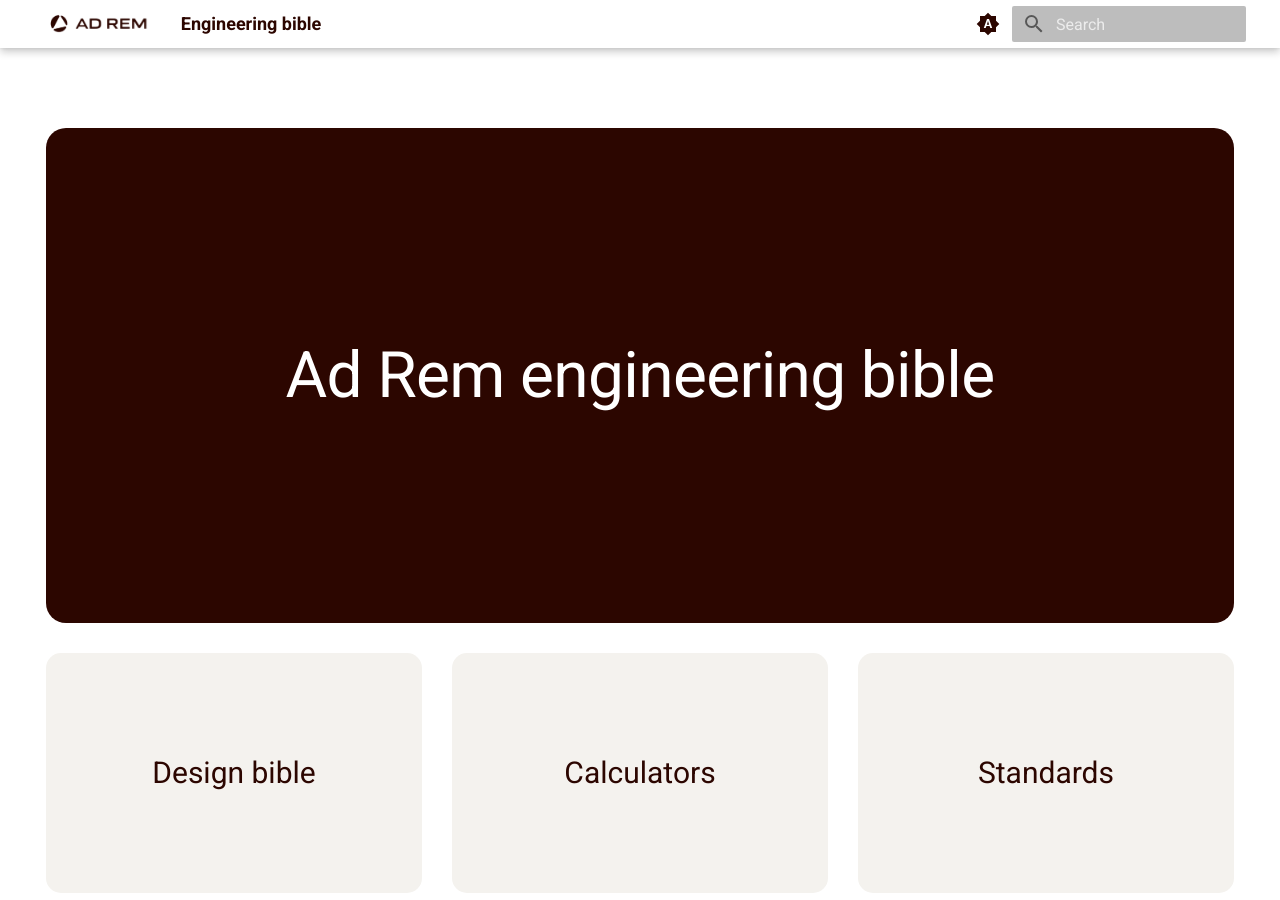
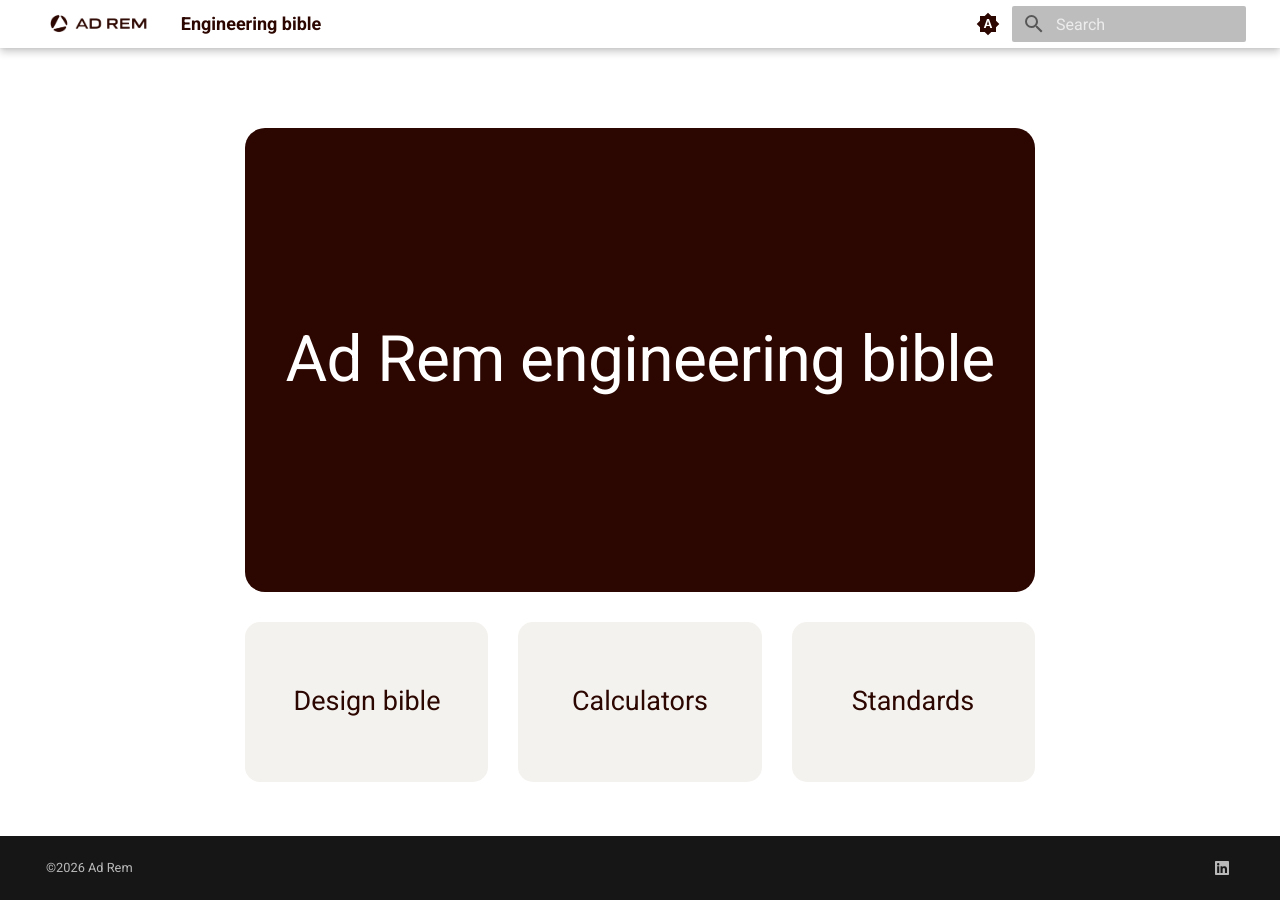
Before and after one commit to Laurens-De-Bel/Design-bible, an MkDocs documentation site: the page built from docs/index.md, in a window 1280 px wide and 900 px high. Built offline with MkDocs 1.6.1 and Material for MkDocs 9.7.7, drawn with Linux system fonts in a browser that asks for light colours.

Commit message:
main page update

```diff
--- a/docs/stylesheets/extra.css
+++ b/docs/stylesheets/extra.css
@@ -22,14 +22,46 @@
   display: none;
 }
 
-/* Homepage hero + section cards - sized to fill the viewport below the
-   header, similar to ad-rem.com/nl's homepage. */
+/* Homepage: lock the page to the viewport height on screens roomy
+   enough for it (no scrolling), by turning header/main/footer into a
+   flex column so the hero+cards block exactly fills whatever space is
+   left over - rather than guessing header/footer heights in px/vh,
+   which drifts out of sync whenever either changes. */
+@media screen and (min-width: 45em) {
+  body:has(.ar-hero) {
+    height: 100vh;
+    overflow: hidden;
+    display: flex;
+    flex-direction: column;
+  }
+
+  body:has(.ar-hero) .md-container,
+  body:has(.ar-hero) .md-main,
+  body:has(.ar-hero) .md-main__inner,
+  body:has(.ar-hero) .md-content,
+  body:has(.ar-hero) .md-content__inner {
+    display: flex;
+    flex-direction: column;
+    flex: 1;
+    min-height: 0;
+  }
+
+  .ar-home {
+    flex: 1;
+    min-height: 0;
+  }
+
+  .ar-hero {
+    flex: 1;
+    min-height: 0;
+  }
+}
+
+/* Homepage hero + section cards */
 .ar-home {
   display: flex;
   flex-direction: column;
-  justify-content: center;
   gap: 1.5rem;
-  min-height: calc(100vh - 4.8rem - 6rem);
   padding: 1.5rem 0;
 }
 
@@ -37,10 +69,10 @@
   display: flex;
   align-items: center;
   justify-content: center;
-  min-height: 55vh;
+  min-height: 30vh;
   background-color: var(--md-primary-fg-color);
   border-radius: 1rem;
-  padding: 3rem 2rem;
+  padding: 2rem;
   text-align: center;
 }
 
@@ -55,18 +87,19 @@
   display: grid;
   grid-template-columns: repeat(3, 1fr);
   gap: 1.5rem;
+  flex-shrink: 0;
 }
 
 .ar-card {
   display: flex;
   align-items: center;
   justify-content: center;
-  min-height: 12rem;
-  padding: 2rem;
+  min-height: 8rem;
+  padding: 1.5rem;
   border-radius: 0.75rem;
   background-color: #f4f2ee;
   color: var(--md-primary-fg-color);
-  font-size: 1.5rem;
+  font-size: 1.35rem;
   font-weight: 500;
   text-align: center;
   text-decoration: none;
@@ -81,20 +114,6 @@
 }
 
 @media screen and (max-width: 44.9375em) {
-  .ar-home {
-    min-height: 0;
-  }
-
-  .ar-hero {
-    min-height: 40vh;
-    padding: 3rem 1.5rem;
-  }
-
-  .ar-card {
-    min-height: 8rem;
-    font-size: 1.25rem;
-  }
-
   .ar-card-grid {
     grid-template-columns: 1fr;
   }
```
